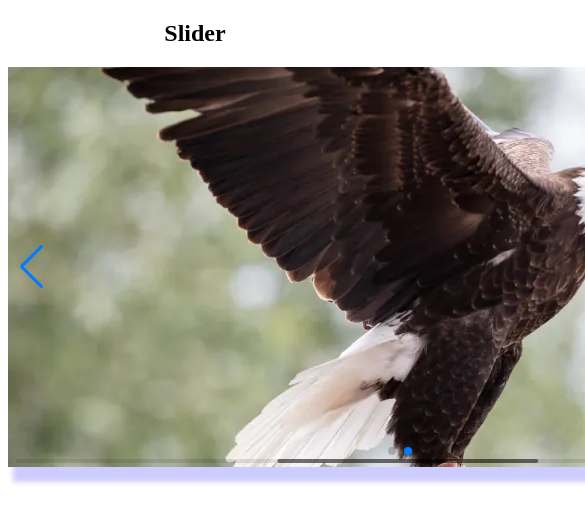
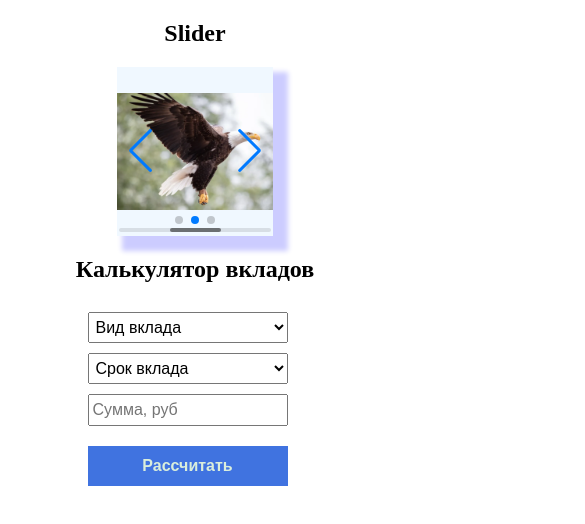
Before and after one commit to Ekaterina703/frontend_lab2, a plain HTML site: page index.html in a window 390 px wide. Shown: the top 524 px of the page, 585 px wide, since content can reach past the window. Drawn offline with nearby package versions, Linux system fonts and the light colour scheme.

Commit message:
ADD deposit calculator

```diff
--- a/index.html
+++ b/index.html
@@ -35,6 +35,28 @@
             <!-- If we need scrollbar -->
             <div class="swiper-scrollbar"></div>
         </div>
+
+        <h2>Калькулятор вкладов</h2>
+        <div class="calculator">
+            <div class="calculator-settings">
+                <form id="caclulator-form" class="caclulator-form">
+                    <select id="deposit-type" required>
+                        <option value="" disabled selected hidden>Вид вклада</option>
+                        <option value="Пополняемый">Пополняемый</option>
+                        <option value="Срочный">Срочный</option>
+                    </select>
+                    <select id="deposit-term" required>
+                        <option value="" disabled selected hidden>Срок вклада</option>
+                    </select>
+                    <input type="number" id="input-sum" placeholder="Сумма, руб" required>
+                    <button class="btn">Рассчитать</button>
+                </form>
+            </div>
+            <div class="calculator-result">
+                <p id="initial-params"></p>
+                <p id="result-sum"></p>
+            </div>
+        </div>
     </div>
 </body>
 </html>
--- a/script.js
+++ b/script.js
@@ -24,3 +24,42 @@ const swiper = new Swiper('.swiper', {
         disableOnInteraction: false,
       },
   })
+
+const deposit_type_select = document.getElementById("deposit-type"),
+    deposit_term_select = document.getElementById("deposit-term"),
+    caclulator_form = document.getElementById("caclulator-form"),
+    initial_params = document.getElementById("initial-params"),
+    result_sum = document.getElementById("result-sum"),
+    input_sum = document.getElementById("input-sum");
+
+const deposit_type_mapping = {
+    "Пополняемый": [{"6 месяцев": "20"}, {"1 год": "22"}, {"1,5 года": "15"}, {"2 года": "10"}],
+    "Срочный": [{"3 месяца": "20"}, {"6 месяцев": "22"}, {"9 месяцев": "23"}, {"1 год": "24"}, {"1,5 года": "18"}]
+}
+
+function change_deposit_term_select_options(options) {
+    deposit_term_select.innerHTML = "<option value='' disabled selected hidden>Срок вклада</option>"
+    options.forEach(option => {
+        const opt = document.createElement("option")
+        opt.value = Object.values(option)[0]
+        opt.innerHTML = Object.keys(option)[0]
+        deposit_term_select.appendChild(opt)
+    })
+}
+
+function calculate_income() {
+    const term = deposit_term_select.options[deposit_term_select.selectedIndex].text
+    initial_params.innerHTML = `Вклад "${deposit_type_select.value}" на срок "${term}" на сумму ${input_sum.value} руб.`
+
+    const income = input_sum.value * (1 + (deposit_term_select.value / 100))
+    result_sum.innerHTML = `В конце срока вы получите ${income.toFixed(2)} руб.`
+}
+
+deposit_type_select.addEventListener("change", () => {
+    change_deposit_term_select_options(deposit_type_mapping[deposit_type_select.value])
+})
+
+caclulator_form.addEventListener("submit", e => {
+    e.preventDefault()
+    calculate_income()
+})
--- a/style.css
+++ b/style.css
@@ -3,9 +3,15 @@
 }
 
 .swiper {
-    width: 800px;
-    height: 400px;
+    width: 40vw;
+    height: 40vh;
     box-shadow: 10px 10px 5px 5px rgba(0, 0, 255, .2);
+}
+
+@media screen and (max-width: 900px) {
+    .swiper {
+        height: 20vh;
+    }
 }
 
 .swiper-slide{
@@ -18,6 +24,51 @@
   }
 
 .swiper-slide img{
-    width: 800px;
+    width: 40vw;
     /* object-fit: cover; */
 }
+
+.calculator {
+    display: flex;
+    justify-content: center;
+    align-items: center;
+}
+
+.caclulator-form {
+    display: flex;
+    flex-direction: column;
+    max-width: 200px;
+}
+
+.caclulator-form > select, input {
+    font-size: 16px;
+    margin-top: 10px;
+    padding: 5px 10px 5px 3px;
+}
+
+.caclulator-form > select option {
+    color: rgb(218, 238, 219);
+    background-color: #4073e0;
+}
+
+.calculator-result {
+    margin-left: 15px;
+    font-size: 20px;
+}
+
+.btn {
+    margin-top: 20px;
+    font-size: 16px;
+    padding: 10px 15px;
+    border: 1px solid #4073e0;
+    background-color: #4073e0;
+    color: rgb(218, 238, 219);
+    font-weight: bold;
+    cursor: pointer;
+    transition: all 150ms ease-in-out;
+}
+
+.btn:hover {
+    color: #4073e0;
+    background-color: transparent;
+}
```
